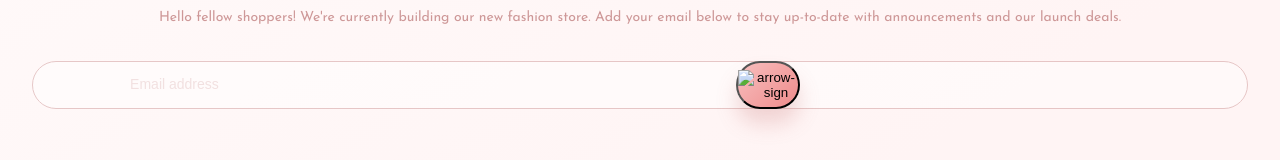
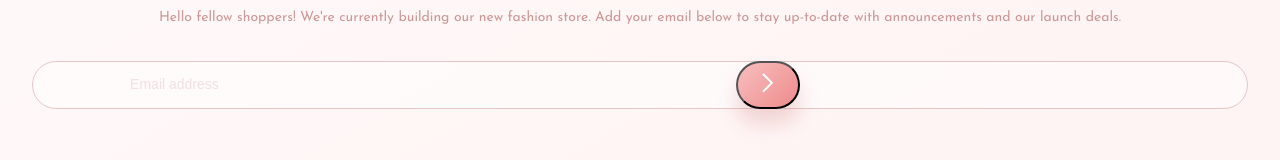
Before and after one commit to KakhoidzeMariami23/base-apparel-coming-soon, a plain HTML site: page index.html in a window 1280 px wide. Shown: the part 1069-1229 px from the top of the page. Drawn offline with Linux system fonts and the light colour scheme; files whose address does not match are found by name.

Commit message:
Update index.html

```diff
--- a/index.html
+++ b/index.html
@@ -34,7 +34,7 @@
 <form>
   <div><input type="email" name="email" id="email" placeholder="Email address" required>
   <label for="email"><img src="icon-error.svg" alt="error-sign"></label>
-  <button type="submit" class="submit"><img src="images/icon-arrow.svg" alt="arrow-sign"></button>
+  <button type="submit" class="submit"><img src="icon-arrow.svg" alt="arrow-sign"></button>
   </div>
  <p class="error">Please provide a valid email</p>
 </form>
```
